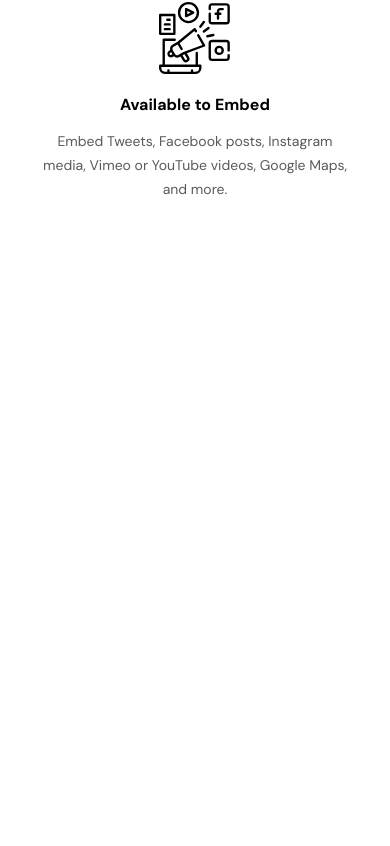
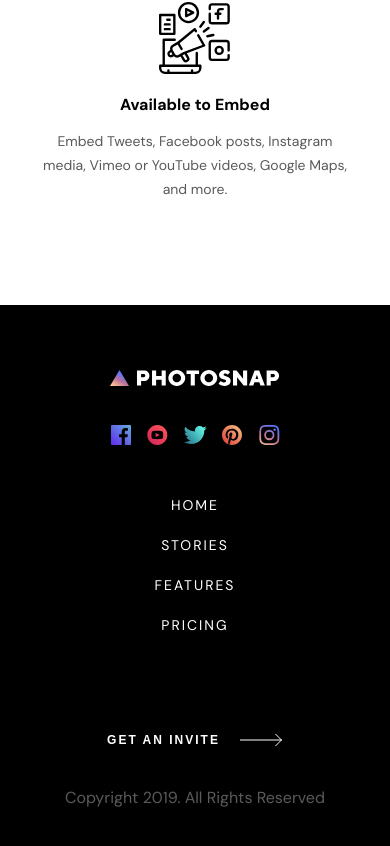
Before and after one commit to thomasthuynh/photosnap, a React (Vite) app: page / in a window 390 px wide. Shown: the part 4445-5291 px from the top of the page. Before the commit the page ends 4750 px from the top, so only its background shows below. Built offline with nearby package versions, Linux system fonts and the light colour scheme.

Commit message:
Added and styled mobile Footer

```diff
--- a/src/App.tsx
+++ b/src/App.tsx
@@ -1,5 +1,7 @@
 import { Routes, Route } from "react-router-dom";
 import Home from "./pages/Home";
+import Nav from "./components/Nav";
+import Footer from "./components/Footer";
 
 import "./scss/_global.scss";
 import "./scss/_typography.scss";
@@ -7,9 +9,11 @@
 function App() {
   return (
     <div className="app">
+      <Nav />
       <Routes>
         <Route path="/" element={<Home />} />
       </Routes>
+      <Footer />
     </div>
   );
 }
--- /dev/null
+++ b/src/components/Footer.tsx
@@ -0,0 +1,74 @@
+import FooterLogo from "../assets/shared/desktop/footerLogo.svg";
+
+import Facebook from "../assets/shared/desktop/facebook.svg";
+import Youtube from "../assets/shared/desktop/youtube.svg";
+import Twitter from "../assets/shared/desktop/twitter.svg";
+import Pintrest from "../assets/shared/desktop/pinterest.svg";
+import Instagram from "../assets/shared/desktop/instagram.svg";
+import Arrow from "../assets/shared/desktop/arrow.svg";
+
+import "../scss/_footer.scss";
+
+type Props = {};
+
+const Footer = (props: Props) => {
+  return (
+    <footer>
+      <div className="footerContainer wrapper">
+        {/* LOGO, ICONS, AND LINKS */}
+        <div className="footerPrimary">
+          <div className="footerLogoContainer">
+            <img src={FooterLogo} alt="Logo" />
+          </div>
+
+          <div className="socialIcons">
+            <a href="https://www.facebook.com/">
+              <img src={Facebook} alt="Facebook" className="socialIcon" />
+            </a>
+            <a href="https://www.youtube.com/">
+              <img src={Youtube} alt="Youtube" className="socialIcon" />
+            </a>
+            <a href="https://twitter.com/">
+              <img src={Twitter} alt="Twitter" className="socialIcon" />
+            </a>
+            <a href="https://www.pinterest.ca/">
+              <img src={Pintrest} alt="Pintrest" className="socialIcon" />
+            </a>
+            <a href="https://www.instagram.com/">
+              <img src={Instagram} alt="Instagram" className="socialIcon" />
+            </a>
+          </div>
+
+          <ul className="footerLinks">
+            <li>
+              <a href="">Home</a>
+            </li>
+            <li>
+              <a href="">Stories</a>
+            </li>
+            <li>
+              <a href="">Features</a>
+            </li>
+            <li>
+              <a href="">Pricing</a>
+            </li>
+          </ul>
+        </div>
+
+      {/* BUTTON AND COPYRIGHT */}
+        <div className="footerSecondary">
+          <button>
+            Get an Invite
+            <span className="arrow">
+              <img src={Arrow} alt="/" />
+            </span>
+          </button>
+
+          <p>Copyright 2019. All Rights Reserved</p>
+        </div>
+      </div>
+    </footer>
+  );
+};
+
+export default Footer;
--- a/src/components/Nav.tsx
+++ b/src/components/Nav.tsx
@@ -6,9 +6,7 @@
 
 import "../scss/_nav.scss";
 
-type Props = {};
-
-const Nav = (props: Props) => {
+const Nav = () => {
   const [modalToggled, setModalToggled] = useState<boolean>(false);
 
   return (
--- a/src/pages/Home.tsx
+++ b/src/pages/Home.tsx
@@ -1,4 +1,3 @@
-import Nav from "../components/Nav"
 import Main from "../components/Main"
 import Latest from "../components/Latest"
 import Benefits from "../components/Benefits"
@@ -8,7 +7,6 @@
 const Home = (props: Props) => {
   return (
     <div>
-      <Nav />
       <Main />
       <Latest />
       <Benefits />
--- /dev/null
+++ b/src/scss/_footer.scss
@@ -0,0 +1,76 @@
+footer {
+  background-color: #000;
+  padding: 6.4rem 0;
+
+  button {
+    color: #fff;
+    display: flex;
+    font-size: 1.2rem;
+
+    .arrow {
+      filter: invert(100%);
+    }
+
+    &:hover {
+      opacity: 0.8;
+    }
+  }
+
+  p {
+    color:#5a5a5a;
+    padding-top: 3.6rem;
+  }
+}
+
+.footerContainer {
+  display: grid;
+  place-items: center;
+}
+
+.socialIcons {
+  display: flex;
+  justify-content: space-between;
+  gap: 1.6rem;
+  padding: 3.2rem 0;
+
+  a {
+    width: 100%;
+    text-align: center;
+    display: flex;
+    justify-content: center;
+
+    &:hover {
+      opacity: 0.8;
+    }
+  }
+}
+
+.socialIcon {
+  width: auto;
+}
+
+.footerLinks {
+  display: flex;
+  flex-direction: column;
+  gap: 1.6rem;
+  padding-top: 1.6rem;
+  padding-bottom: 9.6rem;
+
+  li {
+    color: #fff;
+    text-align: center;
+    text-transform: uppercase;
+    font-size: 1.4rem;
+    letter-spacing: 0.2rem;
+
+    &:hover {
+      opacity: 0.8;
+    }
+  }
+}
+
+.footerSecondary {
+  display: flex;
+  flex-direction: column;
+  align-items: center;
+}
```
Also changed, not shown: src/ui/Feature.tsx (+5 -5 lines), src/assets/shared/desktop/footerLogo.svg (added).
